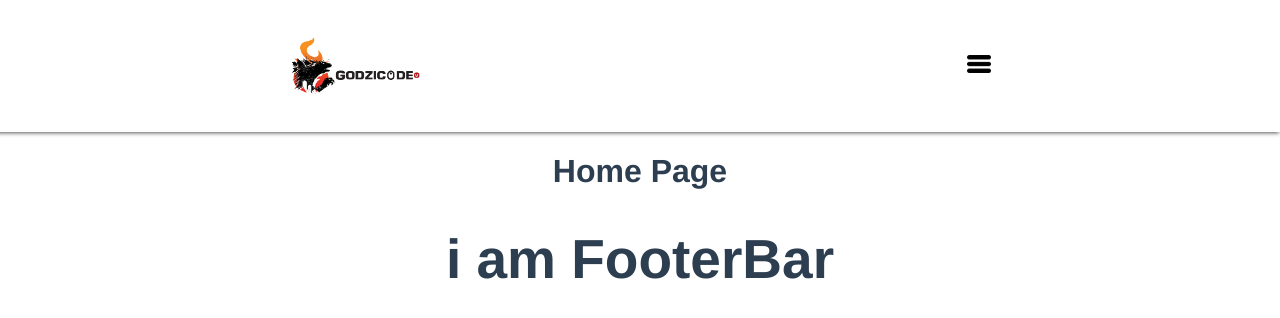
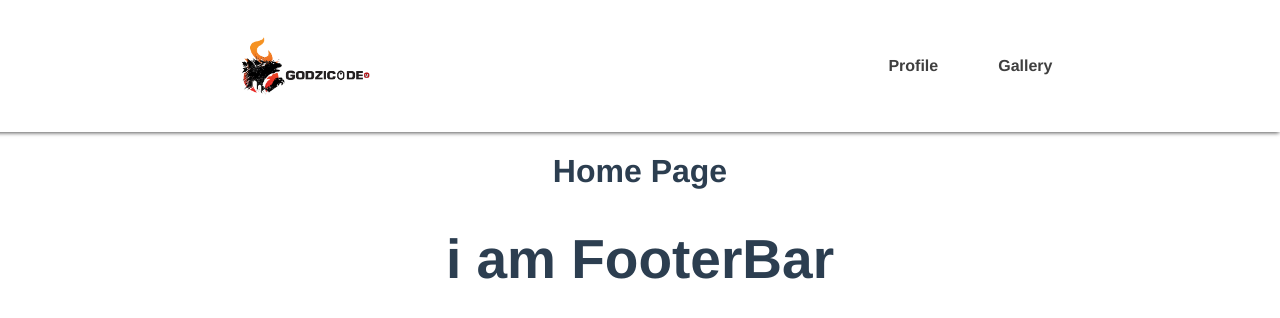
Before and after one commit to Tuckick/buzzebees-testing, a Vue app: page / in a window 1280 px wide. Shown: the top 318 px of the page. Built offline with nearby package versions, Linux system fonts and the light colour scheme.

Commit message:
handle responsive for header

```diff
--- a/src/components/HeaderBar.vue
+++ b/src/components/HeaderBar.vue
@@ -6,27 +6,26 @@
       @click="goToHomePage()"
       class="logo"
     />
-    <!-- <NavBar></NavBar> -->
-    <HamburgerMenu></HamburgerMenu>
+    <NavBar class="nav-bar-display"></NavBar>
+    <HamburgerMenu class="hamburger-display"></HamburgerMenu>
   </div>
 </template>
 
 <script>
-// import NavBar from "../components/header/navBar.vue";
+import NavBar from "../components/header/navBar.vue";
 import HamburgerMenu from "../components/header/hamburgerMenu.vue";
 
 export default {
   name: "HeaderBar",
   components: {
-    // NavBar,
+    NavBar,
     HamburgerMenu,
   },
   methods: {
-    goToHomePage(){
-      this.$router.push({ name: 'HomePage' })
-    }
-
-  }
+    goToHomePage() {
+      this.$router.push({ name: "HomePage" });
+    },
+  },
 };
 </script>
 <style lang="scss" scoped>
@@ -37,8 +36,25 @@ export default {
   background-color: white;
   box-shadow: -3px -1px 4px 2px #585858;
   padding: 16px;
+
   .logo {
     max-height: 100px;
   }
+
+  .hamburger-display {
+    display: none;
+  }
+  .nav-bar-display {
+    display: block;
+  }
+
+  @media (max-width: 767px) {
+    .hamburger-display {
+      display: block;
+    }
+    .nav-bar-display {
+      display: none;
+    }
+  }
 }
 </style>
```
